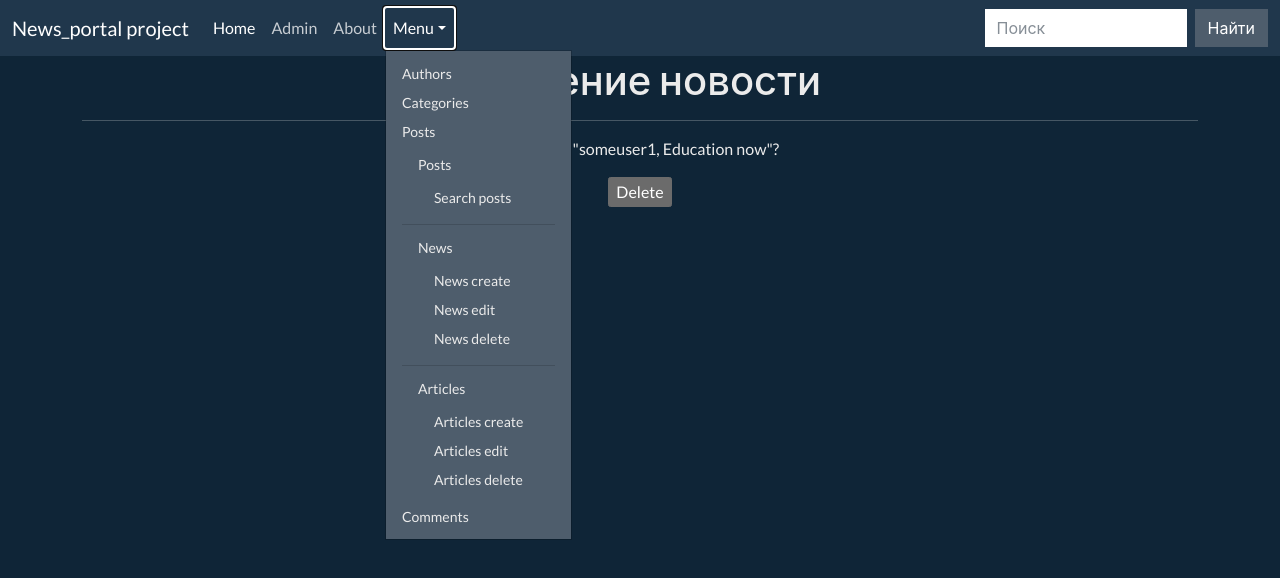
After one commit to Roman-Polunin/news_portal_2, a Django app: page /news/1/delete/ in a window 1280 px wide, after a click on "Menu". The commit adds this page. Shown: the top 578 px of the page. Run offline with Django 4.2, Linux system fonts and the light colour scheme; data comes from the database, SQL or seed files in the repository; both versions use the stored data as it was after the commit; some libraries are stand-ins or nearby versions.

Commit message:
modul d7 final

```diff
--- a/news_portal/news/forms.py
+++ b/news_portal/news/forms.py
@@ -10,7 +10,6 @@ class PostForm(forms.ModelForm):
        model = Post
        fields = [
            'author',
-           'type',
            'category',
            'title',
            'post_text',
--- a/news_portal/news/urls.py
+++ b/news_portal/news/urls.py
@@ -25,4 +25,6 @@ urlpatterns = [
     path('', CommentList.as_view()),
     path('', BaseView.as_view()),
     path('', PostCreate.as_view()),
+    path('<int:pk>', PostListDetail.as_view(), name = 'post_detail'),
+    path('<int:pk>/update/', PostUpdate.as_view(), name='post_update'),
 ]
--- a/news_portal/news/views.py
+++ b/news_portal/news/views.py
@@ -1,6 +1,6 @@
 from django.shortcuts import render
 from django.urls import reverse_lazy
-from django.views.generic import ListView, TemplateView, DetailView, CreateView
+from django.views.generic import ListView, TemplateView, DetailView, CreateView, UpdateView, DeleteView
 from .models import *
 from .filters import PostFilter
 from .forms import PostForm
@@ -103,10 +103,47 @@ class ContactsView(TemplateView):
     template_name = 'contacts.html'
 
 
-class PostCreate(CreateView):
+class NewsCreate(CreateView):
     # Указываем нашу разработанную форму
     form_class = PostForm
     # модель товаров
     model = Post
     # и новый шаблон, в котором используется форма.
     template_name = 'post_edit.html'
+
+    def form_valid(self, form):
+        post = form.save(commit=False)
+        post.type = 0
+        return super().form_valid(form)
+
+
+class ArticleCreate(CreateView):
+    # Указываем нашу разработанную форму
+    form_class = PostForm
+    # модель товаров
+    model = Post
+    # и новый шаблон, в котором используется форма.
+    template_name = 'post_edit.html'
+
+    def form_valid(self, form):
+        post = form.save(commit=False)
+        post.type = 1
+        return super().form_valid(form)
+
+
+class PostUpdate(UpdateView):
+    form_class = PostForm
+    model = Post
+    template_name = 'post_edit.html'
+
+
+class NewsDelete(DeleteView):
+    model = Post
+    template_name = 'news_delete.html'
+    success_url = reverse_lazy('news_list')
+
+
+class ArticleDelete(DeleteView):
+    model = Post
+    template_name = 'article_delete.html'
+    success_url = reverse_lazy('articles_list')
--- a/news_portal/news_portal/urls.py
+++ b/news_portal/news_portal/urls.py
@@ -15,19 +15,25 @@ Including another URLconf
 """
 from django.contrib import admin
 from django.urls import path, include
-from news.views import BaseView, PostList, PostListSearch, AuthorList, CategoryList, CommentList, NewsList, PostListDetail, ArticleList, ContactsView, PostCreate
+from news.views import BaseView, PostList, PostListSearch, AuthorList, CategoryList, CommentList, NewsList, PostListDetail, ArticleList, ContactsView, \
+    NewsCreate, ArticleCreate, PostUpdate, NewsDelete, ArticleDelete
 
 urlpatterns = [
     path('admin/', admin.site.urls),
     path('authors/', AuthorList.as_view()),
-    path('posts/', PostList.as_view()),
-    path('news/', NewsList.as_view()),
-    path('articles/', ArticleList.as_view()),
-    path('posts/<int:pk>', PostListDetail.as_view(), name = 'post_detail'),
+    path('posts/', PostList.as_view(), name='post_list'),
+    path('news/', NewsList.as_view(), name='news_list'),
+    path('articles/', ArticleList.as_view(), name='articles_list'),
+    path('posts/<int:pk>', PostListDetail.as_view(), name='post_detail'),
     path('categories/', CategoryList.as_view()),
     path('comments/', CommentList.as_view()),
     path('', BaseView.as_view()),
     path('contacts/', ContactsView.as_view()),
     path('posts/search/', PostListSearch.as_view()),
-    path('posts/create/', PostCreate.as_view(), name = 'post_create'),
+    path('news/create/', NewsCreate.as_view(), name='post_create'),
+    path('articles/create/', ArticleCreate.as_view(), name='post_create'),
+    path('news/<int:pk>/update/', PostUpdate.as_view(), name='post_update'),
+    path('articles/<int:pk>/update/', PostUpdate.as_view(), name='post_update'),
+    path('news/<int:pk>/delete/', NewsDelete.as_view(), name='news_delete'),
+    path('articles/<int:pk>/delete/', ArticleDelete.as_view(), name='article_delete'),
 ]
--- a/news_portal/templates/base.html
+++ b/news_portal/templates/base.html
@@ -50,9 +50,9 @@
                           <a class="dropdown-item" href="/news/">News</a>
                                 <div class="subdropdown-menu">
                                     <div class="dropdown-item">
-                                        <a class="dropdown-item" href="/posts/create/">News create</a>
-                                        <a class="dropdown-item" href="/posts/create/">News edit</a>
-                                        <a class="dropdown-item" href="/posts/create/">News delete</a>
+                                        <a class="dropdown-item" href="/news/create/">News create</a>
+                                        <a class="dropdown-item" href="/news/<int:pk>/update">News edit</a>
+                                        <a class="dropdown-item" href="/news/<int:pk>/delete">News delete</a>
                                     </div>
                                 </div>
 
@@ -60,9 +60,9 @@
                         <a class="dropdown-item" href="/articles/">Articles</a>
                           <div class="subdropdown-menu">
                               <div class="dropdown-item">
-                                   <a class="dropdown-item" href="/posts/create/">Articles create</a>
-                                   <a class="dropdown-item" href="/posts/create/">Articles edit</a>
-                                   <a class="dropdown-item" href="/posts/create/">Articles delete</a>
+                                   <a class="dropdown-item" href="/articles/create/">Articles create</a>
+                                   <a class="dropdown-item" href="/articles/<int:pk>/update">Articles edit</a>
+                                   <a class="dropdown-item" href="/articles/<int:pk>/delete">Articles delete</a>
                               </div>
                           </div>
                       </div>
--- /dev/null
+++ b/news_portal/templates/news_delete.html
@@ -0,0 +1,12 @@
+<!--HomeWork module D7.5-->
+{% extends 'base.html' %}
+
+{% block content %}
+<h1>Удаление новости</h1>
+<hr>
+<form action="" method="post">
+    {% csrf_token %}
+    <p>Удаляем "{{ object }}"?</p>
+    <input type="submit" value="Delete" />
+</form>
+{% endblock content %}
```
Also changed, not shown: news_portal/templates/article_delete.html (added, +12 -0 lines), news_portal/db.sqlite3.
